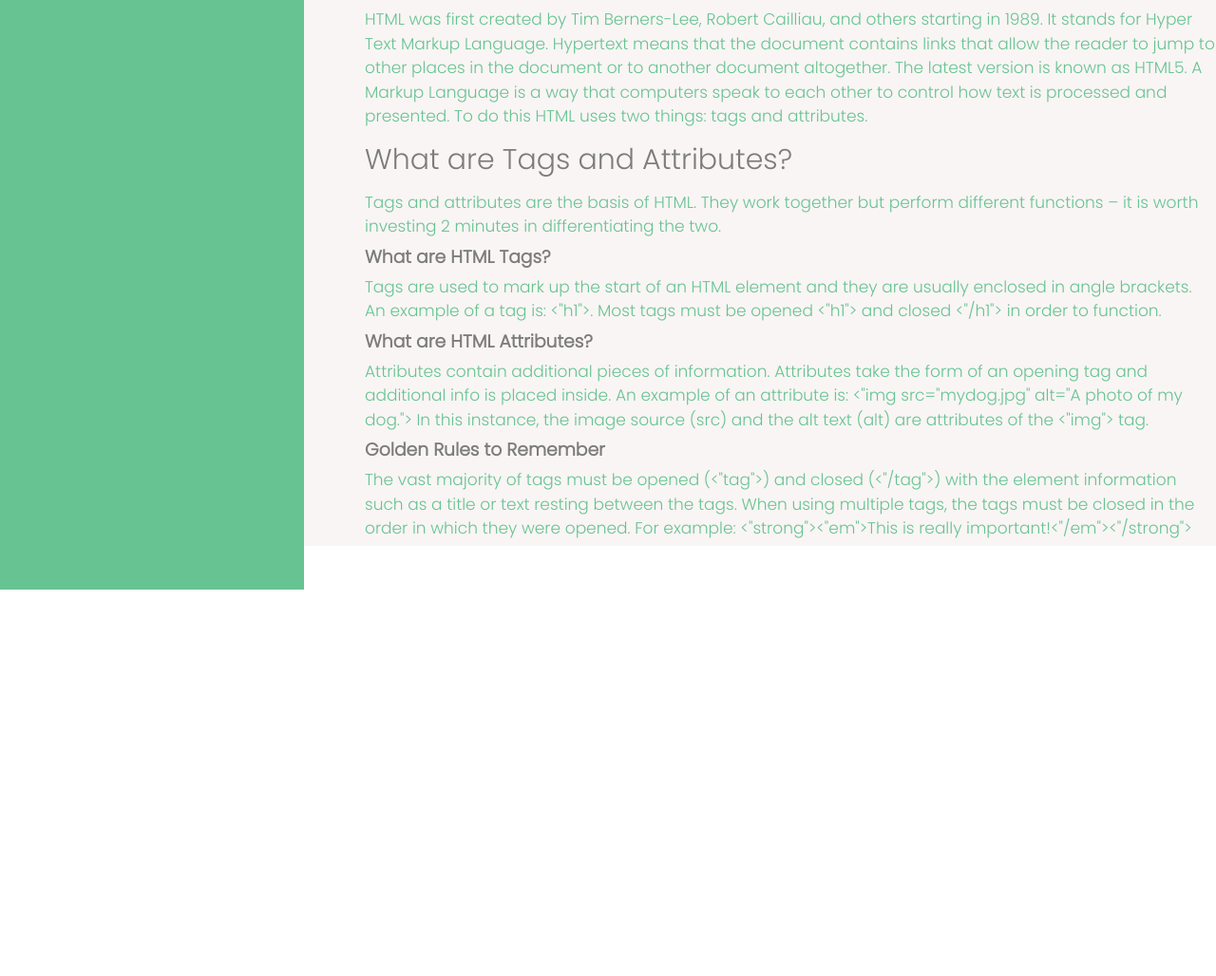
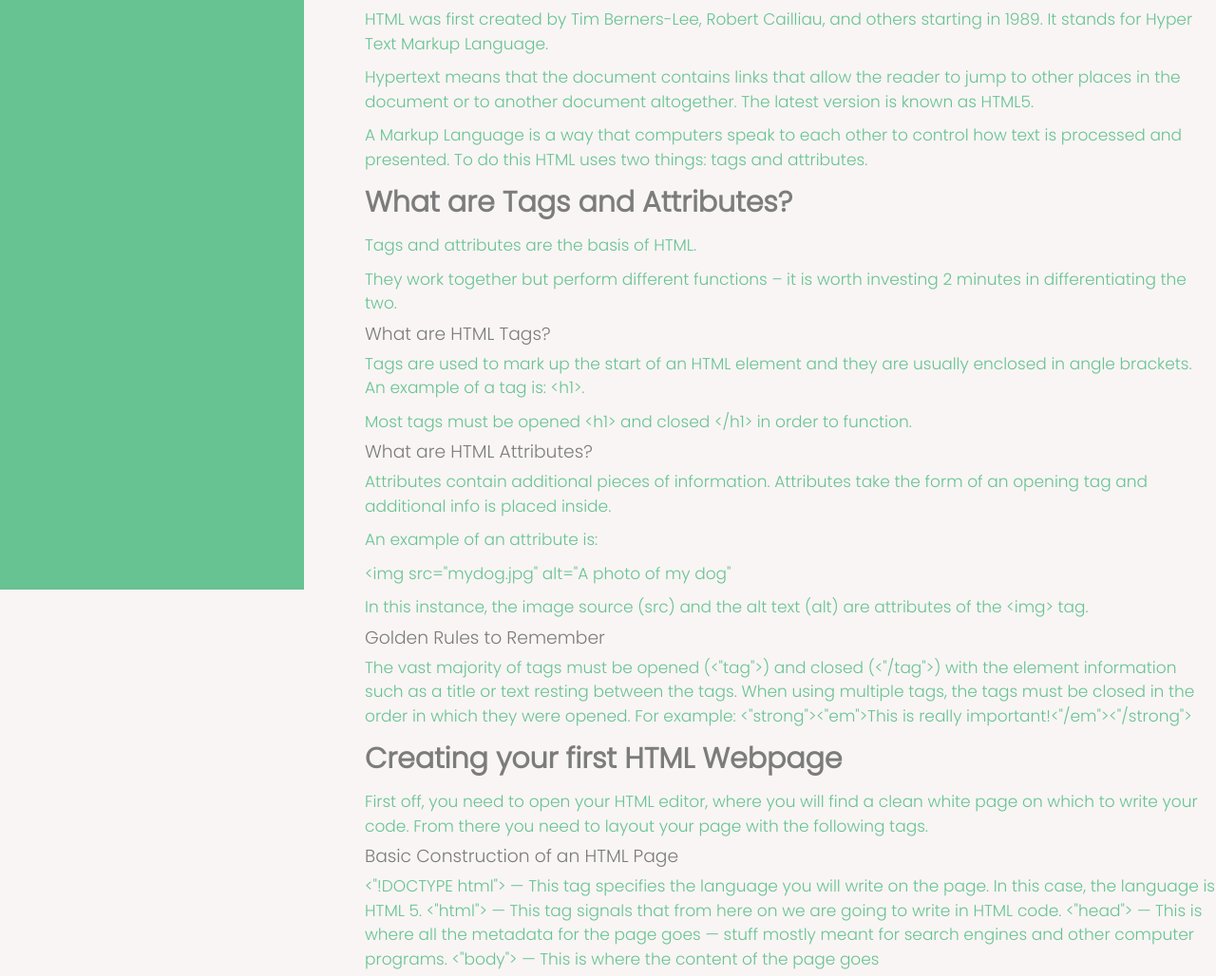
Before and after one commit to APwebdev/Technical-Documentation-Page-FCC, a plain HTML site: page index.html in a window 1280 px wide. Shown: the part 179-1207 px from the top of the page at 95% size. Before the commit the page ends 800 px from the top, so only its background shows below. Drawn offline with Linux system fonts and the light colour scheme.

Commit message:
Not much progress, Race weekend.

```diff
--- a/index.html
+++ b/index.html
@@ -28,20 +28,30 @@
             <h3 class="h3-title">What is HTML used for?</h3>
             <p class="doc-info">HTML is used to create pages and make them functional.</p>
             <h3 class="h3-title">The History of HTML</h3>
-            <p class="doc-info">HTML was first created by Tim Berners-Lee, Robert Cailliau, and others starting in 1989. It stands for Hyper Text Markup Language. Hypertext means that the document contains links that allow the reader to jump to other places in the document or to another document altogether. The latest version is known as HTML5. A Markup Language is a way that computers speak to each other to control how text is processed and presented. To do this HTML uses two things: tags and attributes.</p>
+            <p class="doc-info">HTML was first created by Tim Berners-Lee, Robert Cailliau, and others starting in 1989. It stands for Hyper Text Markup Language.</p>
+            <p class="doc-info">Hypertext means that the document contains links that allow the reader to jump to other places in the document or to another document altogether. The latest version is known as HTML5.</p>
+            <p class="doc-info">A Markup Language is a way that computers speak to each other to control how text is processed and presented. To do this HTML uses two things: tags and attributes.</p>
         </section>
         <section class="main-section" id="tags-attributes">
             <h2 class="semi-title">What are Tags and Attributes?</h2>
-            <p class="doc-info">Tags and attributes are the basis of HTML. They work together but perform different functions – it is worth investing 2 minutes in differentiating the two.</p>
+            <p class="doc-info">Tags and attributes are the basis of HTML.</p>
+            <p class="doc-info">They work together but perform different functions – it is worth investing 2 minutes in differentiating the two.</p>
             <h3 class="h3-title">What are HTML Tags?</h3>
-            <p class="doc-info">Tags are used to mark up the start of an HTML element and they are usually enclosed in angle brackets. An example of a tag is: <"h1">. Most tags must be opened <"h1"> and closed <"/h1"> in order to function.</p>
+            <p class="doc-info">Tags are used to mark up the start of an HTML element and they are usually enclosed in angle brackets. An example of a tag is: <code>&lt;h1&gt;</code>.</p>
+            <p class="doc-info">Most tags must be opened <code>&lt;h1&gt;</code> and closed <code>&lt;/h1&gt;</code> in order to function.</p>
             <h3 class="h3-title">What are HTML Attributes?</h3>
-            <p class="doc-info">Attributes contain additional pieces of information. Attributes take the form of an opening tag and additional info is placed inside. An example of an attribute is: <"img src="mydog.jpg" alt="A photo of my dog."> In this instance, the image source (src) and the alt text (alt) are attributes of the <"img"> tag.</p>
+            <p class="doc-info">Attributes contain additional pieces of information. Attributes take the form of an opening tag and additional info is placed inside.</p>
+            <p class="doc-info">An example of an attribute is:</p>
+            <p class="doc-info"><code>&lt;img src=&quot;mydog.jpg&quot; alt=&quot;A photo of my dog&quot;</code></p>
+            <p class="doc-info">In this instance, the image source (src) and the alt text (alt) are attributes of the <code>&lt;img&gt;</code> tag.</p>
             <h3 class="h3-title">Golden Rules to Remember</h3>
             <p class="doc-info">The vast majority of tags must be opened (<"tag">) and closed (<"/tag">) with the element information such as a title or text resting between the tags. When using multiple tags, the tags must be closed in the order in which they were opened. For example: <"strong"><"em">This is really important!<"/em"><"/strong"></p>
         </section>
         <section class="main-section">
-
+            <h2 class="semi-title">Creating your first HTML Webpage</h2>
+            <p class="doc-info">First off, you need to open your HTML editor, where you will find a clean white page on which to write your code. From there you need to layout your page with the following tags.</p>
+            <h3 class="h3-title">Basic Construction of an HTML Page</h3>
+            <p class="doc-info"><"!DOCTYPE html"> — This tag specifies the language you will write on the page. In this case, the language is HTML 5. <"html"> — This tag signals that from here on we are going to write in HTML code. <"head"> — This is where all the metadata for the page goes — stuff mostly meant for search engines and other computer programs. <"body"> — This is where the content of the page goes</p>
         </section>
         <section class="main-section">
 
--- a/style.css
+++ b/style.css
@@ -65,13 +65,13 @@ li {
 .semi-title {
     font-size: 30px;
     color: rgb(124, 124, 124);
-    font-weight: 500;
+    font-weight: 700;
     padding: 5px 0;
 }
 
 .h3-title {
     color: rgb(124, 124, 124);
-    font-weight: 800;
+    font-weight: 350;
 }
 
 .doc-info {
```
